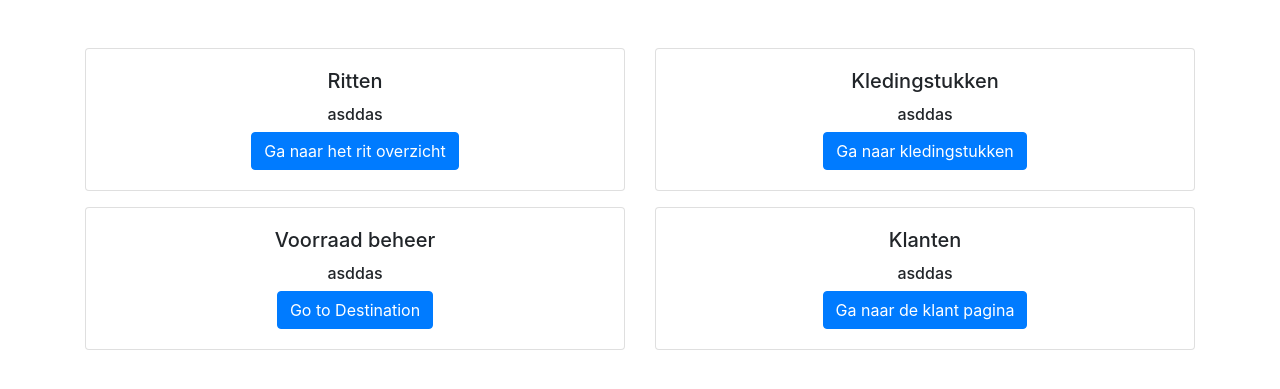
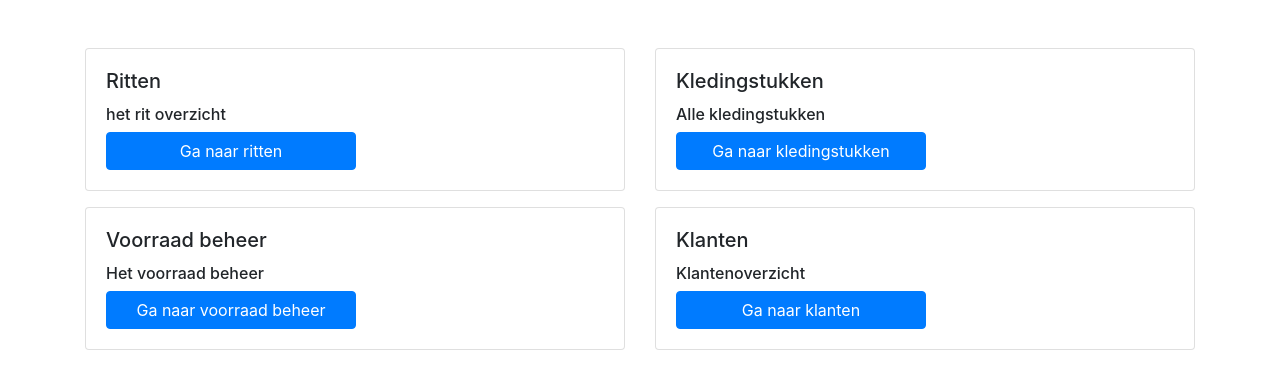
Before and after one commit to DeDaveyy/kringloop, a PHP site: page / in a window 1280 px wide. Shown: the part 56-445 px from the top of the page. Run offline with PHP 8.4, Linux system fonts and the light colour scheme.

Commit message:
Cards main page fixed

```diff
--- a/index.php
+++ b/index.php
@@ -8,6 +8,9 @@ include ("./includes/header.includes.php");
     .card {
       background-color: #fff;
     }
+    .btn-primary {
+      width: 250px;
+    }
 </style>
 </head>
 <main class="mt-3">
@@ -16,18 +19,18 @@ include ("./includes/header.includes.php");
     <!-- Eerste Kolom -->
     <div class="col-md-6">
       <div class="card mb-3">
-        <div class="card-body d-flex flex-column align-items-center">
+        <div class="card-body d-flex flex-column align-items-left">
           <h5 class="card-title">Ritten</h5>
-          <h6>asddas<br/></h6>
-          <button class="btn btn-primary"><a href="#destination1" class="text-white">Ga naar het rit overzicht</a></button>
+          <h6>het rit overzicht<br/></h6>
+          <button class="btn btn-primary"><a href="#destination1" class="text-white">Ga naar ritten</a></button>
         </div>
       </div>
 
       <div class="card">
-        <div class="card-body d-flex flex-column align-items-center">
+        <div class="card-body d-flex flex-column align-items-left">
           <h5 class="card-title">Voorraad beheer</h5>
-          <h6>asddas<br/></h6>
-          <button class="btn btn-primary"><a href="#destination2" class="text-white">Go to Destination</a></button>
+          <h6>Het voorraad beheer<br/></h6>
+          <button class="btn btn-primary"><a href="#destination2" class="text-white">Ga naar voorraad beheer</a></button>
         </div>
       </div>
     </div>
@@ -35,18 +38,18 @@ include ("./includes/header.includes.php");
     <!-- Tweede Kolom -->
     <div class="col-md-6">
       <div class="card mb-3">
-        <div class="card-body d-flex flex-column align-items-center">
+        <div class="card-body d-flex flex-column align-items-left">
           <h5 class="card-title">Kledingstukken</h5>
-          <h6>asddas<br/></h6>
+          <h6>Alle kledingstukken<br/></h6>
           <button class="btn btn-primary"><a href="#destination3" class="text-white">Ga naar kledingstukken</a></button>
         </div>
       </div>
 
       <div class="card">
-        <div class="card-body d-flex flex-column align-items-center">
+        <div class="card-body d-flex flex-column align-items-left">
           <h5 class="card-title">Klanten</h5>
-          <h6>asddas<br/></h6>
-          <button class="btn btn-primary"><a href="#destination4" class="text-white">Ga naar de klant pagina</a></button>
+          <h6>Klantenoverzicht<br/></h6>
+          <button class="btn btn-primary"><a href="#destination4" class="text-white">Ga naar klanten</a></button>
         </div>
       </div>
     </div>
```
